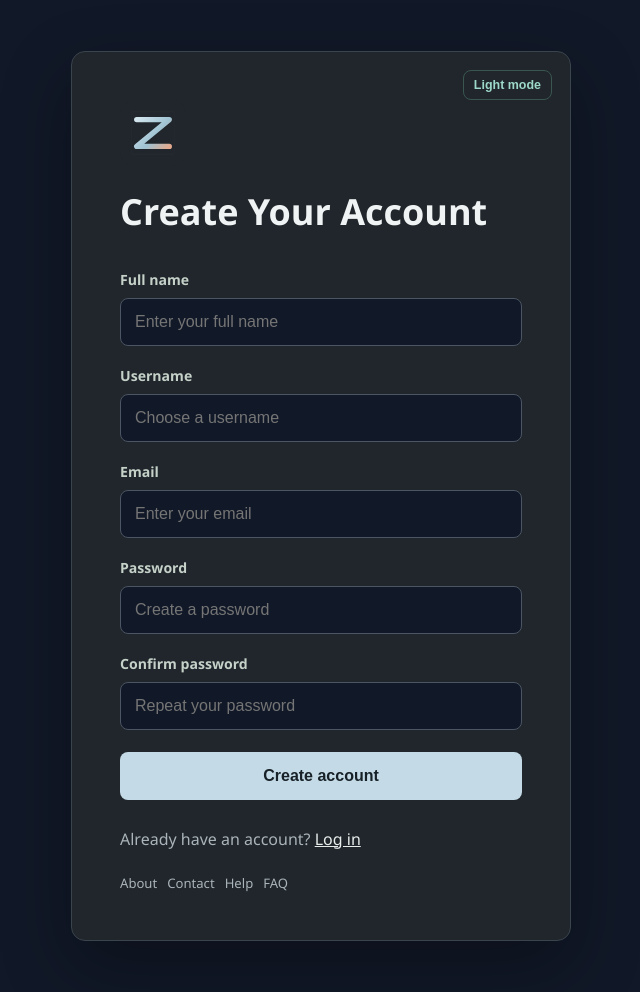
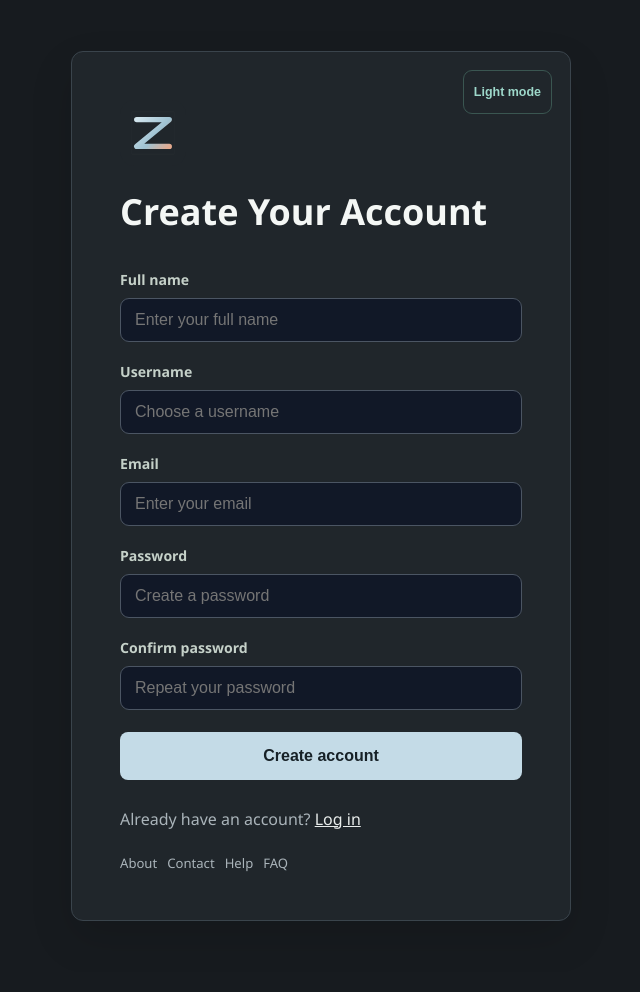
Before and after one commit to mahmudfauziyat006-commits/Zrydy, a Flask app: page / in a window 1280 px wide. Shown: the whole page, without its empty margins (319-959 px from the left). After the commit the page ends 921 px from the top, so only its background shows below. Run offline with Flask 3, Linux system fonts and the light colour scheme; some libraries are stand-ins or nearby versions.

Commit message:
chore: auto-sync 2026-11-21 15:29 UTC

```diff
--- a/static/style.css
+++ b/static/style.css
@@ -718,6 +718,97 @@ body.dark-mode .notification-row {
 body.dark-mode .notification-row small,
 body.dark-mode .notification-row time {
     color: #d7e0dc;
+}
+
+body.zrydy-unified,
+body.social-body,
+body.auth-page,
+body.profile-page,
+body.info-page {
+    --canvas: #171b1f;
+    --surface: #20262b;
+    --surface-raised: #293139;
+    --line: #3a444c;
+    --text: #f4f7f5;
+    --muted: #aab4ba;
+    --accent: #c4dbe7;
+    --accent-strong: #aecbd9;
+    --warm: #e5a98d;
+    background: #171b1f;
+    color: #f4f7f5;
+}
+
+body.light-mode.zrydy-unified,
+body.light-mode.social-body,
+body.light-mode.auth-page,
+body.light-mode.profile-page,
+body.light-mode.info-page {
+    --canvas: #f3f7f4;
+    --surface: #ffffff;
+    --surface-raised: #edf3ef;
+    --line: #d7e1dc;
+    --text: #17211c;
+    --muted: #5e6d65;
+    --accent: #315a48;
+    --accent-strong: #20574e;
+    --warm: #a66f52;
+    background: #f3f7f4;
+    color: #17211c;
+}
+
+body.zrydy-unified .topbar,
+body.social-body .topbar,
+body.auth-page,
+body.profile-page,
+body.info-page,
+body.zrydy-unified {
+    font-family: "Aptos", "Segoe UI", sans-serif;
+    letter-spacing: 0;
+}
+
+body.zrydy-unified .dashboard-container,
+body.profile-page .dashboard-container,
+body.auth-page .auth-container,
+body.info-page .auth-container,
+body.social-body .message-panel,
+body.social-body .conversation-panel,
+body.social-body .public-profile-header,
+body.social-body .sidebar,
+body.social-body .composer,
+body.social-body .post-card,
+body.social-body .people-results,
+body.social-body .public-post-row,
+body.social-body .live-panel {
+    border-radius: 12px;
+    border: 1px solid var(--line);
+    background: var(--surface);
+    box-shadow: 0 18px 44px rgba(0, 0, 0, 0.12);
+    color: var(--text);
+}
+
+body.zrydy-unified button,
+body.social-body button,
+body.auth-page button,
+body.profile-page button,
+body.info-page button,
+body.zrydy-unified .primary-link,
+body.social-body .primary-link {
+    min-height: 44px;
+    border-radius: 9px;
+}
+
+body.zrydy-unified input,
+body.zrydy-unified textarea,
+body.zrydy-unified select,
+body.social-body input,
+body.social-body textarea,
+body.social-body select,
+body.auth-page input,
+body.profile-page input,
+body.profile-page textarea,
+body.profile-page select {
+    min-height: 44px;
+    border-radius: 9px;
 }
 
 .profile-layout {
@@ -1531,7 +1622,7 @@ body {
 }
 
 body.social-body {
-    min-height: 100vh;
+    min-height: 100dvh;
     background-color: var(--canvas);
     background-image: linear-gradient(145deg, rgba(197, 216, 225, 0.055), transparent 42%),
         linear-gradient(315deg, rgba(229, 169, 141, 0.035), transparent 46%);
```
